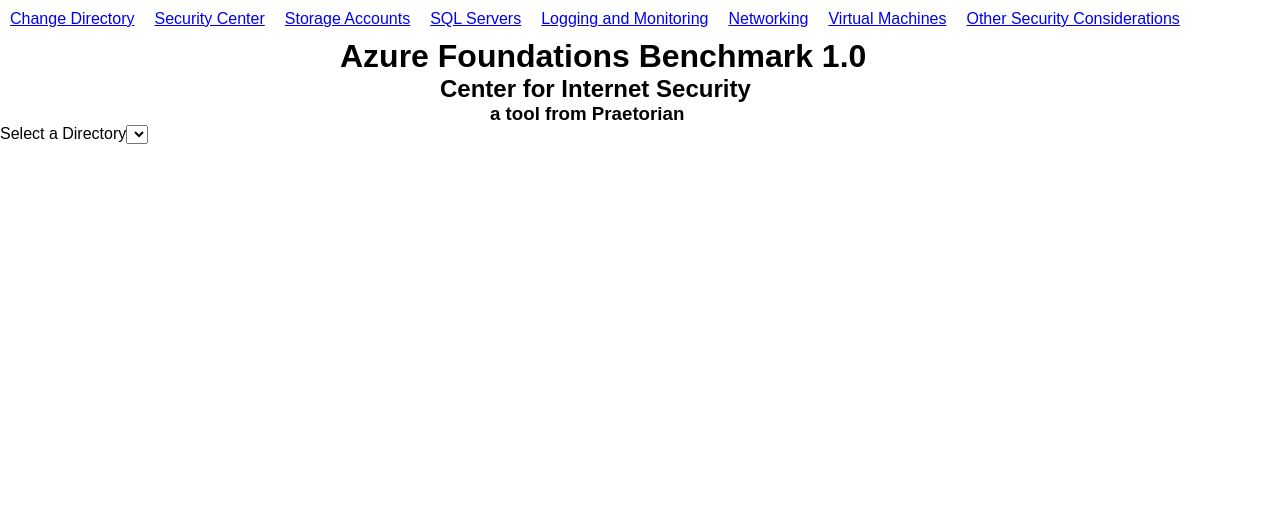
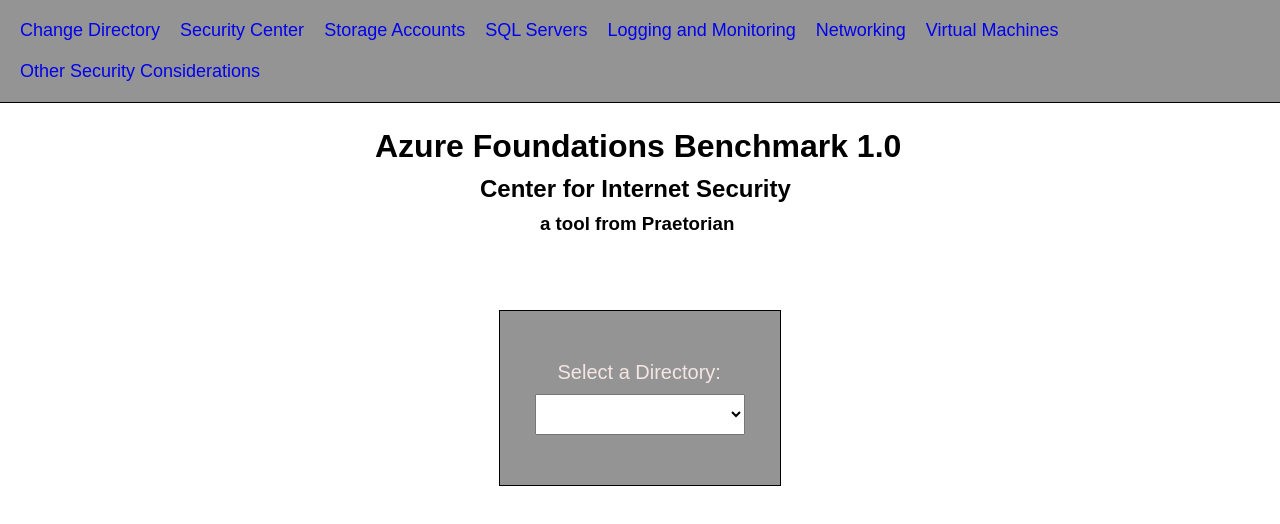
Before and after one commit to kbroughton/azure_cis_scanner, a React (Create React App) app in the folder azure-cis-scanner-client/: page / in a window 1280 px wide. Shown: the top 524 px of the page. Built offline with nearby package versions, Linux system fonts and the light colour scheme.

Commit message:
added styles

```diff
--- a/azure-cis-scanner-client/src/compnenents/App.css
+++ /dev/null
@@ -1,28 +0,0 @@
-.App {
-  text-align: center;
-}
-
-.App-logo {
-  animation: App-logo-spin infinite 20s linear;
-  height: 80px;
-}
-
-.App-header {
-  background-color: #222;
-  height: 150px;
-  padding: 20px;
-  color: white;
-}
-
-.App-title {
-  font-size: 1.5em;
-}
-
-.App-intro {
-  font-size: large;
-}
-
-@keyframes App-logo-spin {
-  from { transform: rotate(0deg); }
-  to { transform: rotate(360deg); }
-}
--- a/azure-cis-scanner-client/src/compnenents/App.js
+++ b/azure-cis-scanner-client/src/compnenents/App.js
@@ -1,6 +1,5 @@
 import React, { Component } from 'react';
 import {Route} from 'react-router-dom';
-import './App.css';
 import Nav from './nav';
 import Header from './header';
 import Dashboard from './dashboard';
--- a/azure-cis-scanner-client/src/compnenents/dashboard.js
+++ b/azure-cis-scanner-client/src/compnenents/dashboard.js
@@ -25,7 +25,7 @@
 
         return (
             <form>
-                <label htmlFor='selected-sub-directory'>Select a Directory</label>
+                <label htmlFor='selected-sub-directory'>Select a Directory:</label>
                 <select className='selected-sub-directory'
                     name='selected-sub-directory' value={this.props.selectedSubscription}
                     onChange={e => this.props.selectSubscription(e.target.value)}
--- a/azure-cis-scanner-client/src/compnenents/header.js
+++ b/azure-cis-scanner-client/src/compnenents/header.js
@@ -1,5 +1,5 @@
 import React, { Component } from 'react';
-import './App.css';
+import '../index.css';
 
 class Header extends Component {
 
--- a/azure-cis-scanner-client/src/compnenents/logging-and-monitoring.js
+++ b/azure-cis-scanner-client/src/compnenents/logging-and-monitoring.js
@@ -16,7 +16,7 @@
         if (this.props.data) {
             const {data} = this.props;
              dataList = data.map((data, index) => {
-                return <li key={index.toString()}>{data[0]}: {data[1]}</li>
+                return <li className='data' key={index.toString()}><span className='standard'>{data[0]}: </span>{data[1]}</li>
             })
         }
         return (
--- a/azure-cis-scanner-client/src/compnenents/nav.js
+++ b/azure-cis-scanner-client/src/compnenents/nav.js
@@ -1,7 +1,6 @@
 import React, { Component } from 'react';
 import { connect } from 'react-redux';
 import {Link} from 'react-router-dom';
-import './App.css';
 
 class Nav extends Component {
 
--- a/azure-cis-scanner-client/src/compnenents/networking.js
+++ b/azure-cis-scanner-client/src/compnenents/networking.js
@@ -16,7 +16,7 @@
         if (this.props.data) {
             const {data} = this.props;
              dataList = data.map((data, index) => {
-                return <li key={index.toString()}>{data[0]}: {data[1]}</li>
+                return <li className='data' key={index.toString()}><span className='standard'>{data[0]}: </span>{data[1]}</li>
             })
         }
         return (
--- a/azure-cis-scanner-client/src/compnenents/security-center.js
+++ b/azure-cis-scanner-client/src/compnenents/security-center.js
@@ -16,11 +16,11 @@
         if (this.props.data) {
             const {data} = this.props;
              dataList = data.map((data, index) => {
-                return <li key={index.toString()}>{data[0]}: {data[1]}</li>
+                return <li className='data' key={index.toString()}><span className='standard'>{data[0]}: </span>{data[1]}</li>
             })
         }
         return (
-            <ul>
+            <ul className='data'>
                 {dataList}
             </ul>
         );
--- a/azure-cis-scanner-client/src/compnenents/sql-servers.js
+++ b/azure-cis-scanner-client/src/compnenents/sql-servers.js
@@ -16,7 +16,7 @@
         if (this.props.data) {
             const {data} = this.props;
              dataList = data.map((data, index) => {
-                return <li key={index.toString()}>{data[0]}: {data[1]}</li>
+                return <li className='data' key={index.toString()}><span className='standard'>{data[0]}: </span>{data[1]}</li>
             })
         }
         return (
--- a/azure-cis-scanner-client/src/compnenents/storage-accounts.js
+++ b/azure-cis-scanner-client/src/compnenents/storage-accounts.js
@@ -16,7 +16,7 @@
         if (this.props.data) {
             const {data} = this.props;
              dataList = data.map((data, index) => {
-                return <li key={index.toString()}>{data[0]}: {data[1]}</li>
+                return <li className='data' key={index.toString()}><span className='standard'>{data[0]}: </span>{data[1]}</li>
             })
         }
         return (
--- a/azure-cis-scanner-client/src/compnenents/virtual-machines.js
+++ b/azure-cis-scanner-client/src/compnenents/virtual-machines.js
@@ -16,7 +16,7 @@
         if (this.props.data) {
             const {data} = this.props;
              dataList = data.map((data, index) => {
-                return <li key={index.toString()}>{data[0]}: {data[1]}</li>
+                return <li className='data' key={index.toString()}><span className='standard'>{data[0]}: </span>{data[1]}</li>
             })
         }
         return (
--- a/azure-cis-scanner-client/src/index.css
+++ b/azure-cis-scanner-client/src/index.css
@@ -3,6 +3,15 @@
   padding: 0;
   font-family: sans-serif;
 }
+
+nav {
+  font-size: 18px;
+  background-color: rgba(126, 124, 124, 0.815);
+  color: rgb(245, 230, 230);
+  padding: 10px;
+  border-bottom: 1px black solid;
+}
+
 
 nav li{
   display: inline-block;
@@ -10,20 +19,75 @@
 }
 
 li {
+  text-decoration: none;
   list-style: none
 }
 
+a:visited {
+  color: rgb(224, 216, 216);
+}
+
+a:hover {
+  color: rgb(165, 56, 56)
+}
+
+a {
+  text-decoration: none;
+}
+
 h1 {
- width: 600px;
- margin: 0 auto;
+ width: 530px;
 }
 
 h2 {
-  width: 400px;
+  width: 320px;
+}
+
+h3 {
+  width: 200px;
+}
+
+header {
+  padding: 20px;
+  margin-bottom: 50px;
+}
+
+h1, h2, h3 {
+  padding: 5px;
   margin: 0 auto;
 }
 
-h3 {
-  width: 300px;
+label {
+  font-size: 20px;
+  padding-bottom: 10px;
+  width: 165px;
+  display: block;
   margin: 0 auto;
 }
+
+select {
+  font-size: 15px;
+  padding: 10px;
+  width: 210px;
+  margin: 0 auto;
+}
+
+form {
+  width: 210px;
+  margin: 0 auto;
+  padding: 50px 35px;;
+  border: 1px solid black;
+  background-color: rgba(126, 124, 124, 0.815);
+  color: rgb(245, 230, 230);
+}
+
+.data span {
+  color: rgb(165, 56, 56);
+  margin-right: 15px;
+  margin-left: 100px;
+}
+
+.data {
+  font-size: 18px;
+  padding: 10px;
+}
```
